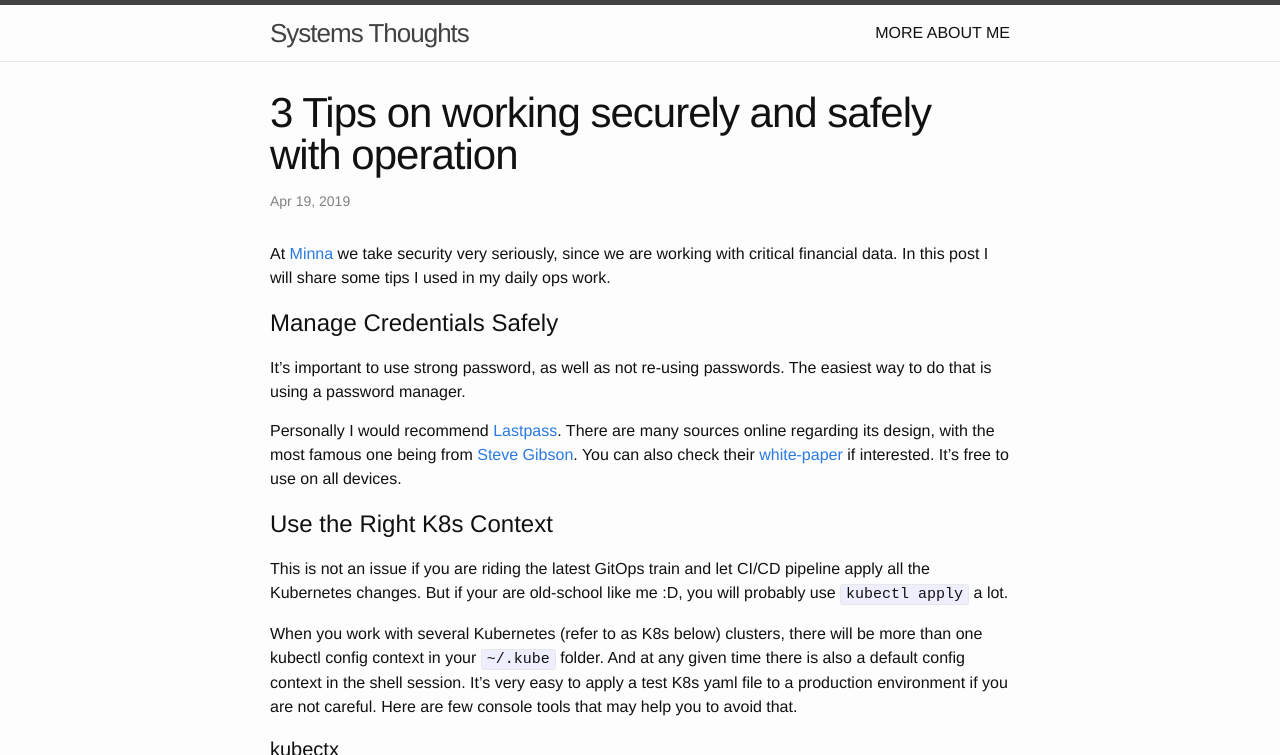
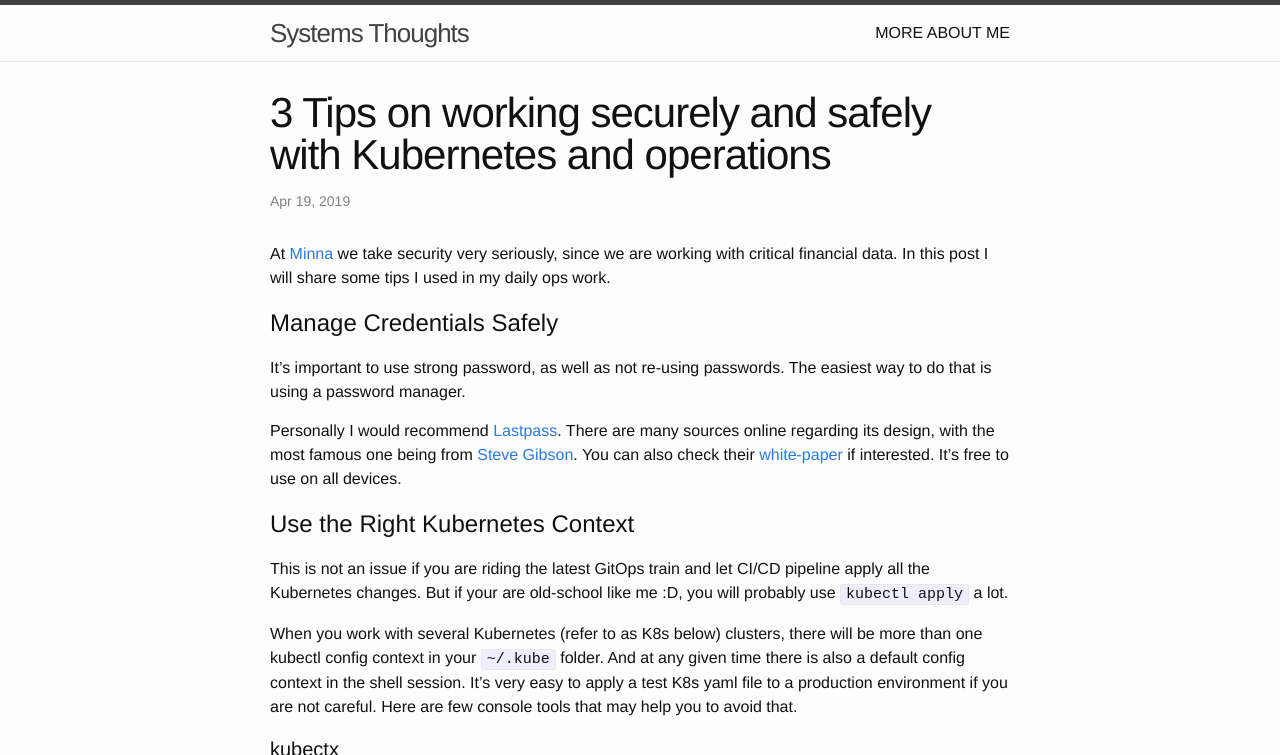
Before and after one commit to zheli/zheli.github.io, a Jekyll site: the page built from _posts/2019-04-19-3-tips-on-working-safely-in-console.md, in a window 1280 px wide and 900 px high, cut to the strip 0-755 px from the top of the window. Built offline with Jekyll 4.4.1, drawn with Linux system fonts in a browser that asks for light colours; comment, search, counter and statistics services are not loaded.

Commit message:
Rename page title.

```diff
--- a/_posts/2019-04-19-3-tips-on-working-safely-in-console.md
+++ b/_posts/2019-04-19-3-tips-on-working-safely-in-console.md
@@ -1,6 +1,6 @@
 ---
 layout: post
-title:  "3 Tips on working securely and safely with operation"
+title:  "3 Tips on working securely and safely with Kubernetes and operations"
 date: 2019-04-19 21:10:23 +0200
 categories:
   - Tips
@@ -18,7 +18,7 @@ Personally I would recommend [Lastpass][lastpass-ref]. There are many sources on
  [white-paper](https://enterprise.lastpass.com/wp-content/uploads/LastPass-Technical-Whitepaper-3.pdf) if interested.
  It's free to use on all devices.
 
-# Use the Right K8s Context
+# Use the Right Kubernetes Context
 This is not an issue if you are riding the latest GitOps train and let CI/CD pipeline apply all the Kubernetes changes.
 But if your are old-school like me :D, you will probably use `kubectl apply` a lot.
 
```
